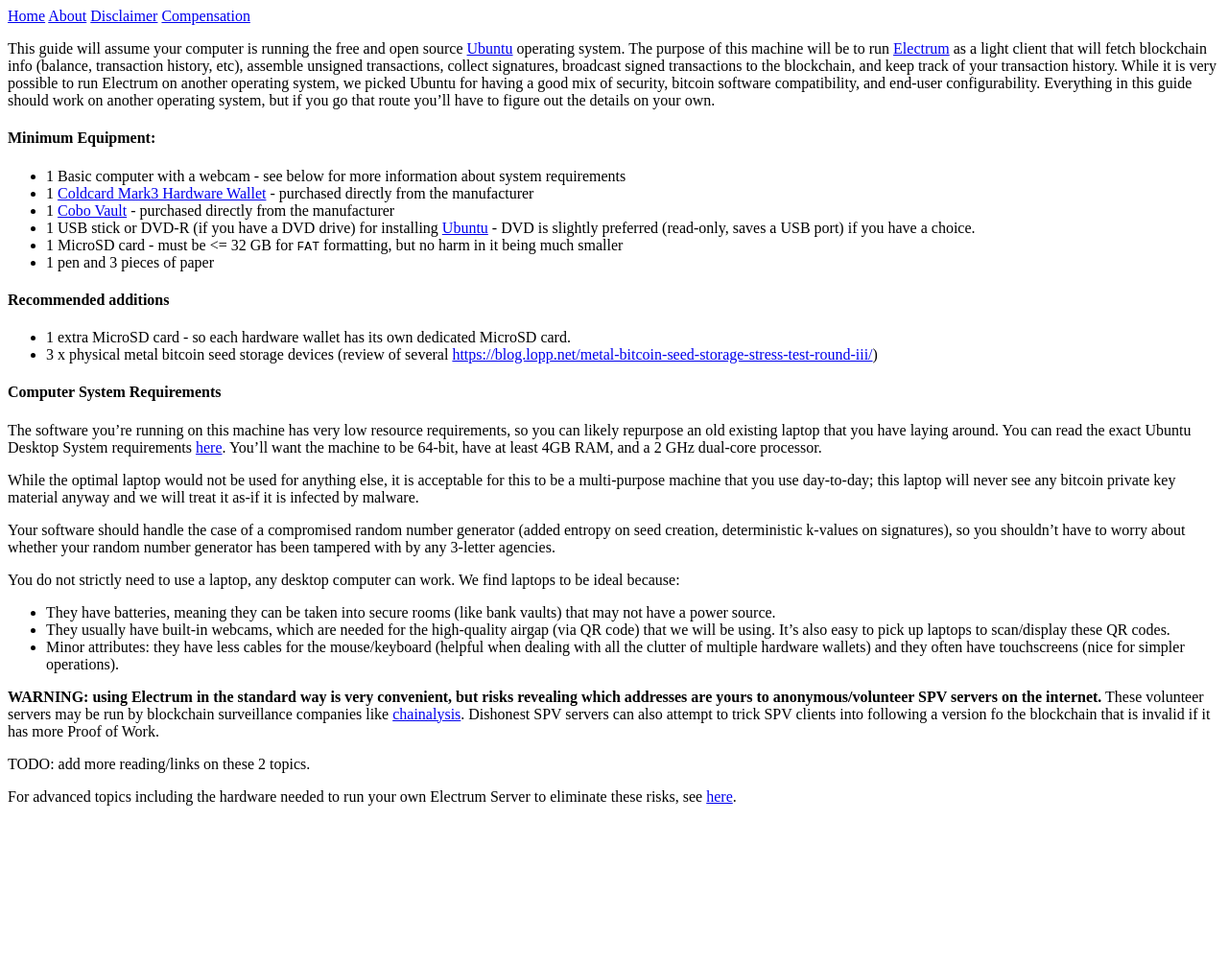
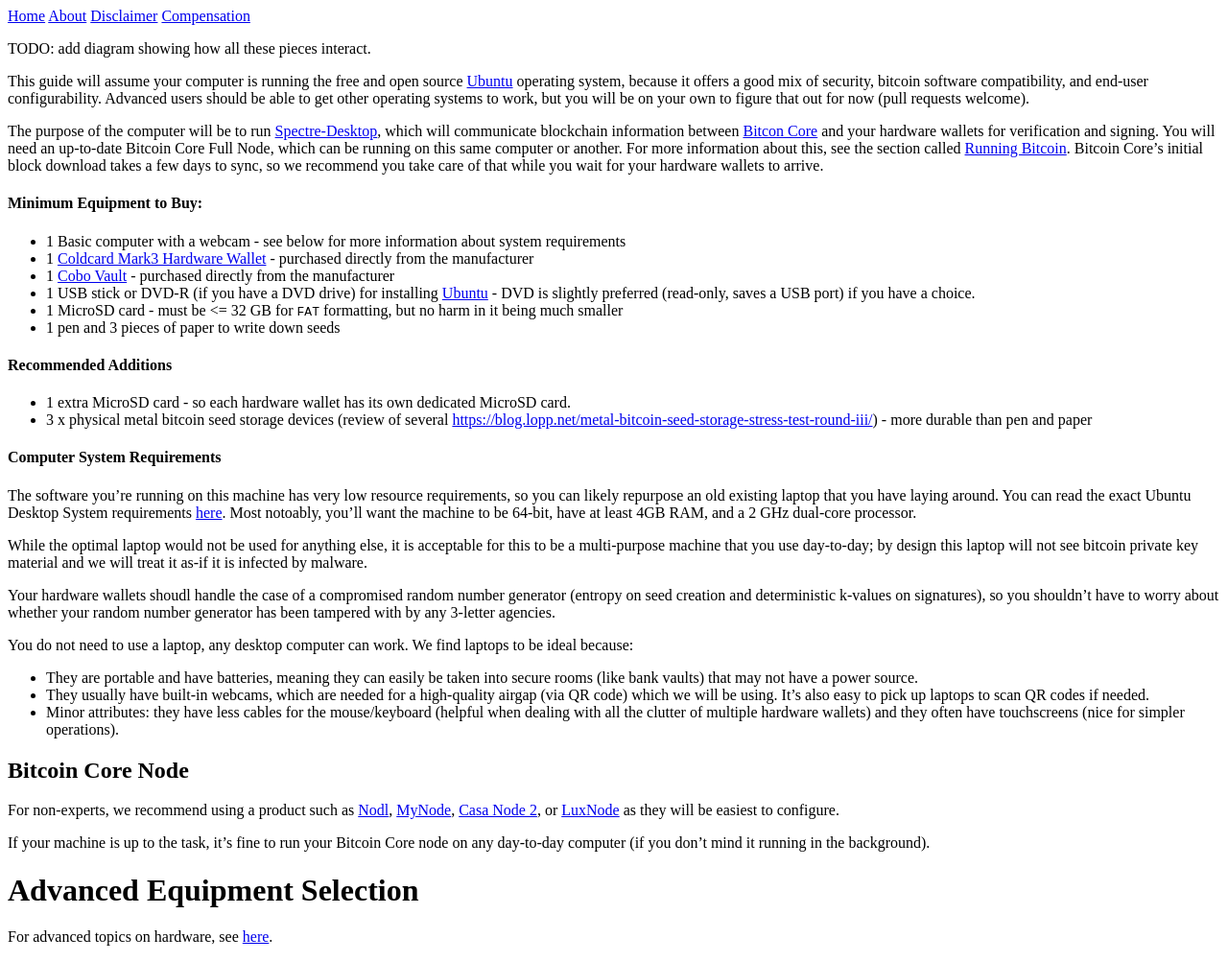
Before and after one commit to btcguide/btcguide.github.io, a Jekyll site: the page built from equipment.md, in a window 1280 px wide. Shown: the whole page at 96% size. Built offline with Jekyll 4.4.1, drawn with Linux system fonts in a browser that asks for light colours; before the commit the page ends 900 px from its top, so only the background shows below that.

Commit message:
switch from electrum to spectre

```diff
--- a/equipment.md
+++ b/equipment.md
@@ -2,41 +2,49 @@
 title: Equipment
 ---
 
-This guide will assume your computer is running the free and open source [Ubuntu](https://ubuntu.com/) operating system.
-The purpose of this machine will be to run [Electrum](https://electrum.org/) as a light client that will fetch blockchain info (balance, transaction history, etc), assemble unsigned transactions, collect signatures, broadcast signed transactions to the blockchain, and keep track of your transaction history.
-While it is very possible to run Electrum on another operating system, we picked Ubuntu for having a good mix of security, bitcoin software compatibility, and end-user configurability.
-Everything in this guide should work on another operating system, but if you go that route you’ll have to figure out the details on your own.
+TODO: add diagram showing how all these pieces interact.
+
+This guide will assume your computer is running the free and open source [Ubuntu](https://ubuntu.com/) operating system, because it offers a good mix of security, bitcoin software compatibility, and end-user configurability.
+Advanced users should be able to get other operating systems to work, but you will be on your own to figure that out for now (pull requests welcome).
+
+The purpose of the computer will be to run [Spectre-Desktop](https://github.com/cryptoadvance/specter-desktop), which will communicate blockchain information between [Bitcon Core](https://bitcoin.org/en/full-node) and your hardware wallets for verification and signing.
+You will need an up-to-date Bitcoin Core Full Node, which can be running on this same computer or another.
+For more information about this, see the section called [Running Bitcoin](/running-bitcoin).
+Bitcoin Core's initial block download takes a few days to sync, so we recommend you take care of that while you wait for your hardware wallets to arrive.
 
 
-#### Minimum Equipment:
+#### Minimum Equipment to Buy:
 * 1 Basic computer with a webcam - see below for more information about system requirements
 * 1 [Coldcard Mark3 Hardware Wallet](https://coldcardwallet.com/) - purchased directly from the manufacturer
 * 1 [Cobo Vault](https://cobo.com/hardware-wallet/cobo-vault) - purchased directly from the manufacturer
 * 1 USB stick or DVD-R (if you have a DVD drive) for installing [Ubuntu](https://ubuntu.com/) - DVD is slightly preferred (read-only, saves a USB port) if you have a choice.
 * 1 MicroSD card - must be <= 32 GB for `FAT` formatting, but no harm in it being much smaller
-* 1 pen and 3 pieces of paper
+* 1 pen and 3 pieces of paper to write down seeds
 
-#### Recommended additions
+#### Recommended Additions
 * 1 extra MicroSD card - so each hardware wallet has its own dedicated MicroSD card.
-* 3 x physical metal bitcoin seed storage devices (review of several [https://blog.lopp.net/metal-bitcoin-seed-storage-stress-test-round-iii/](here))
+* 3 x physical metal bitcoin seed storage devices (review of several [https://blog.lopp.net/metal-bitcoin-seed-storage-stress-test-round-iii/](here)) - more durable than pen and paper
 
 
 #### Computer System Requirements
 The software you’re running on this machine has very low resource requirements, so you can likely repurpose an old existing laptop that you have laying around.
 You can read the exact Ubuntu Desktop System requirements [here](https://help.ubuntu.com/community/Installation/SystemRequirements).
-You’ll want the machine to be 64-bit, have at least 4GB RAM, and a 2 GHz dual-core processor.
+Most notoably, you’ll want the machine to be 64-bit, have at least 4GB RAM, and a 2 GHz dual-core processor.
 
-While the optimal laptop would not be used for anything else, it is acceptable for this to be a multi-purpose machine that you use day-to-day; this laptop will never see any bitcoin private key material anyway and we will treat it as-if it is infected by malware.
+While the optimal laptop would not be used for anything else, it is acceptable for this to be a multi-purpose machine that you use day-to-day; by design this laptop will not see bitcoin private key material and we will treat it as-if it is infected by malware.
 
-Your software should handle the case of a compromised random number generator (added entropy on seed creation, deterministic k-values on signatures), so you shouldn’t have to worry about whether your random number generator has been tampered with by any 3-letter agencies.
+Your hardware wallets shoudl handle the case of a compromised random number generator (entropy on seed creation and deterministic k-values on signatures), so you shouldn’t have to worry about whether your random number generator has been tampered with by any 3-letter agencies.
 
-You do not strictly need to use a laptop, any desktop computer can work. We find laptops to be ideal because:
-* They have batteries, meaning they can be taken into secure rooms (like bank vaults) that may not have a power source.
-* They usually have built-in webcams, which are needed for the high-quality airgap (via QR code) that we will be using. It’s also easy to pick up laptops to scan/display these QR codes.
+You do not need to use a laptop, any desktop computer can work. We find laptops to be ideal because:
+* They are portable and have batteries, meaning they can easily be taken into secure rooms (like bank vaults) that may not have a power source.
+* They usually have built-in webcams, which are needed for a high-quality airgap (via QR code) which we will be using. It’s also easy to pick up laptops to scan QR codes if needed.
 * Minor attributes: they have less cables for the mouse/keyboard (helpful when dealing with all the clutter of multiple hardware wallets) and they often have touchscreens (nice for simpler operations).
 
-**WARNING: using Electrum in the standard way is very convenient, but risks revealing which addresses are yours to anonymous/volunteer SPV servers on the internet.** These volunteer servers may be run by blockchain surveillance companies like [chainalysis](https://www.chainalysis.com/). Dishonest SPV servers can also attempt to trick SPV clients into following a version fo the blockchain that is invalid if it has more Proof of Work.
+## Bitcoin Core Node
+For non-experts, we recommend using a product such as [Nodl](https://www.nodl.it/), [MyNode](https://mynodebtc.com/), [Casa Node 2](https://keys.casa/lightning-bitcoin-node), or [LuxNode](https://luxnode.io/) as they will be easiest to configure.
 
-TODO: add more reading/links on these 2 topics.
+If your machine is up to the task, it's fine to run your Bitcoin Core node on any day-to-day computer (if you don't mind it running in the background).
 
-For advanced topics including the hardware needed to run your own Electrum Server to eliminate these risks, see [here](/equipment-advanced).
+
+# Advanced Equipment Selection
+For advanced topics on hardware, see [here](/equipment-advanced).
```
Also changed, not shown: electrum-issues.md (added, +29 -0 lines), equipment-advanced.md (+9 -9 lines), index.html (+5 -3 lines), verify-receive-advanced.md (+1 -1 lines).
